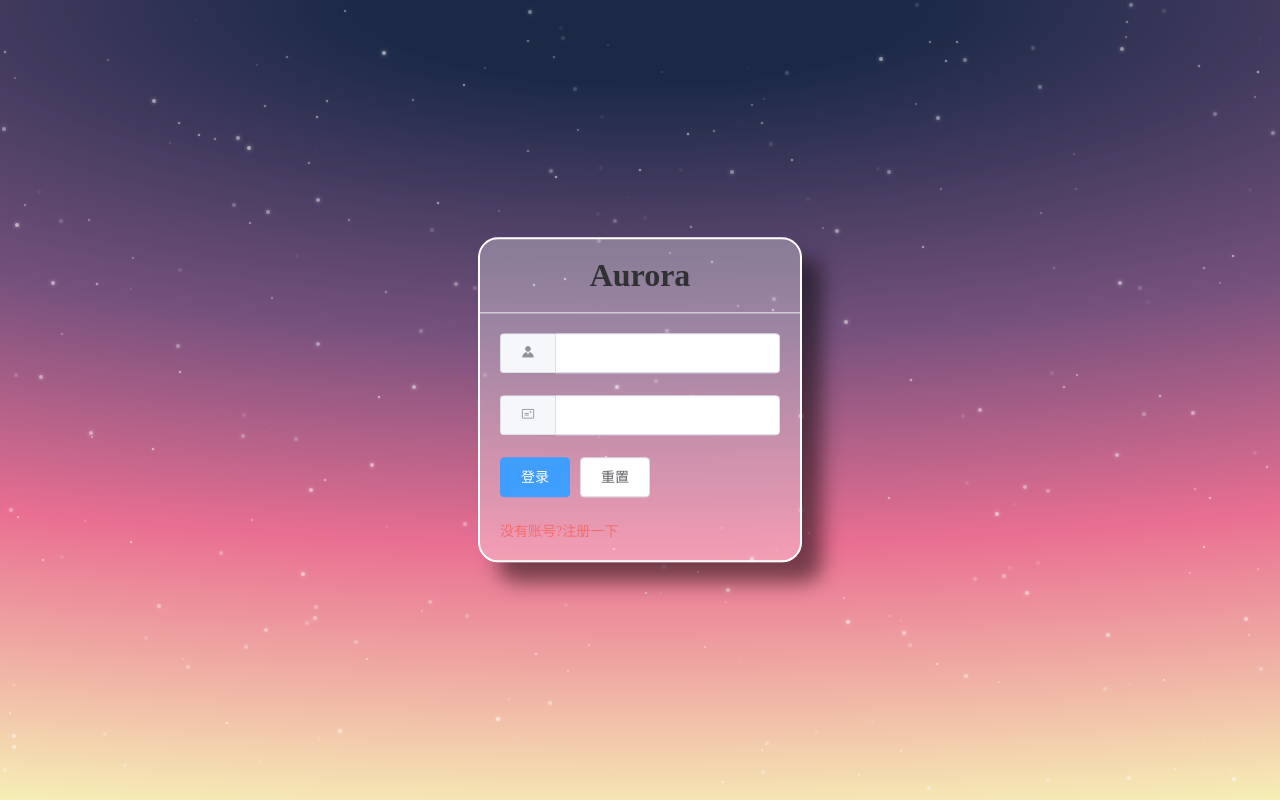
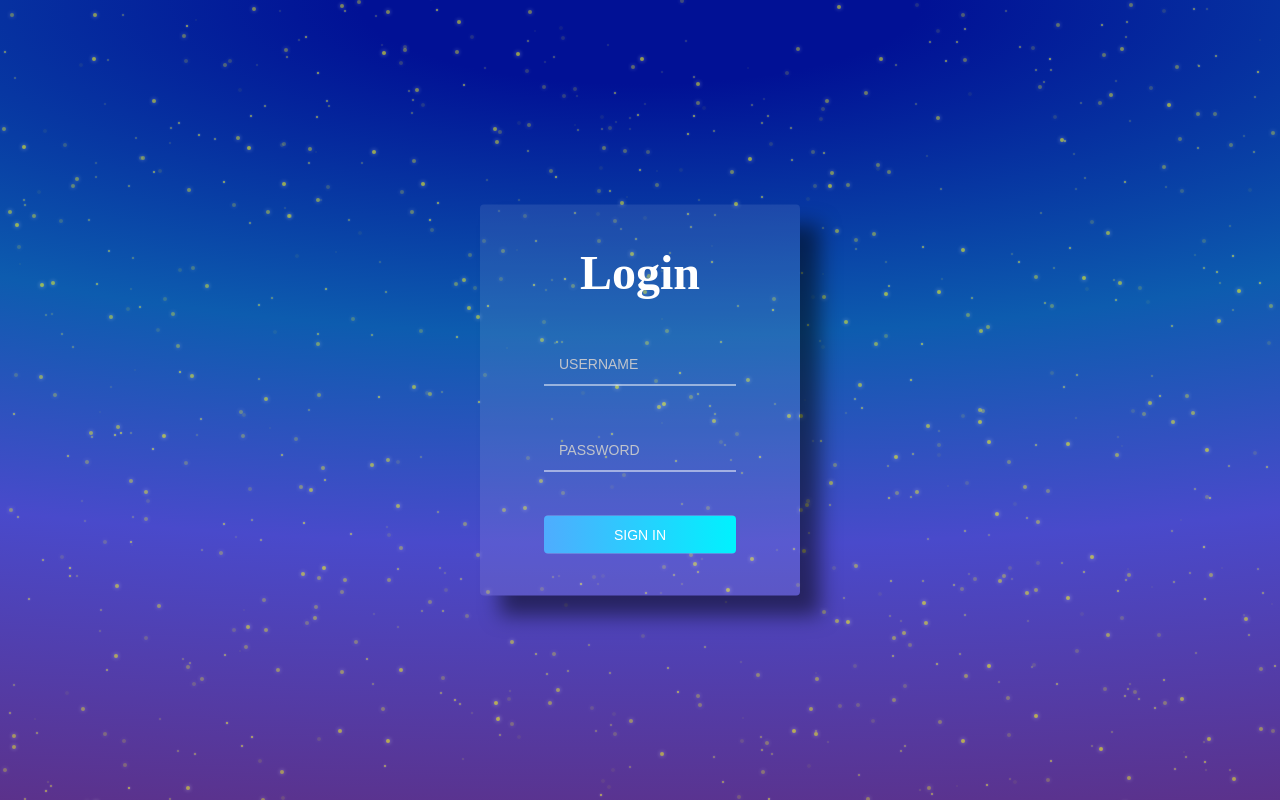
Before and after one commit to SeL-Lgt/Aurora-vue, a Vue app: page /#/login in a window 1280 px wide. Built offline with nearby package versions, Linux system fonts and the light colour scheme.

Commit message:
登录界面重制完成

```diff
--- a/src/router/index.js
+++ b/src/router/index.js
@@ -4,6 +4,7 @@ import Router from 'vue-router';
 Vue.use(Router)
 import home from './model/home'
 import basicInformation from './model/basicInformation';
+import interfaceStatus from "./model/interfaceStatus";
 
 /**
  * 重写路由的push方法
@@ -20,19 +21,20 @@ export default new Router({
       path: '/',
       meta: {title: '首页'},
       component: () => import('@/views/common/home'),
-      // redirect: '/login',
+      redirect: '/login',
       children: [
         home,
-        basicInformation
+        basicInformation,
+        interfaceStatus
       ]
     }, {
       path: '/login',
-      name:'login',
+      name: 'login',
       meta: {title: '登录'},
       component: () => import('@/views/common/login')
     }, {
       path: '/registered',
-      name:'registered',
+      name: 'registered',
       meta: {title: '注册'},
       component: () => import('@/views/common/registered')
     },
--- /dev/null
+++ b/src/router/model/interfaceStatus.js
@@ -0,0 +1,17 @@
+import tempVue from "@/views/pages/index"; //中间组件
+import interfaceStatusInformation from "@/views/pages/Interface/interfaceInformation";
+
+export default {
+  path:'/interfaceStatus',
+  name:'interfaceStatus',
+  redirect:'/interfaceStatus/interfaceStatusInformation',
+  component:tempVue,
+  children:[{
+    path:'interfaceStatusInformation',
+    name:'interfaceStatusInformation',
+    meta:{
+      title:'接口状态'
+    },
+    component: interfaceStatusInformation
+  }]
+}
--- a/src/views/common/login.vue
+++ b/src/views/common/login.vue
@@ -3,26 +3,20 @@
     <div class="sky" ref="sky">
       <canvas ref="canvas"></canvas>
       <el-card class="myCard" shadow="always">
-        <div slot="header">
-          <h1 style="text-align: center">Aurora</h1>
-        </div>
+        <h1 style="color:#fff;text-align: center;font-size: 3em">Login</h1>
         <el-form :model="form" :rules="form" :ref="form">
           <el-form-item prop="account">
-            <el-input v-model="form.account">
-              <template slot="prepend"><i class="el-icon-s-custom"></i></template>
+            <el-input v-model="form.account" placeholder="username">
             </el-input>
           </el-form-item>
           <el-form-item prop="password">
-            <el-input v-model="form.password" type="password">
-              <template slot="prepend"><i class="el-icon-postcard"></i></template>
+            <el-input v-model="form.password" placeholder="password" type="password">
             </el-input>
           </el-form-item>
           <el-form-item>
-            <el-button type="primary" @click="login">登录</el-button>
-            <el-button @click="resetForm(form)">重置</el-button>
+            <el-button class="SignButton" @click="$router.push({name:'home'})">Sign in</el-button>
           </el-form-item>
         </el-form>
-        <el-link type="danger" :underline="false" @click="$router.push({name:'registered'})">没有账号?注册一下</el-link>
       </el-card>
     </div>
   </div>
@@ -52,7 +46,7 @@
           _width = _this.$refs.sky.width,
           _height = _this.$refs.sky.height,
           stars = [],
-          initStarsPopulation = 300;
+          initStarsPopulation = 900;
 
 
       function Star(id, x, y) {
@@ -61,7 +55,7 @@
         this.y = y;
         this.r = Math.floor(Math.random() * 2) + 1;
         const alpha = (Math.floor(Math.random() * 10) + 1) / 10 / 2;
-        this.color = "rgba(255,255,255," + alpha + ")"
+        this.color = "rgba(255,255,0," + alpha + ")"
       }
 
       Star.prototype.draw = function () {
@@ -114,7 +108,8 @@
 
 <style scoped>
   .sky {
-    background: radial-gradient(220% 105% at top center, #1b2947 10%, #75517d 40%, #e96f92 65%, #f7f7b8);
+    /*background: radial-gradient(220% 105% at top center, #1b2947 10%, #75517d 40%, #e96f92 65%, #f7f7b8);*/
+    background: radial-gradient(220% 105% at top center, #011195 10%, #0d5caf 40%, #494acb 65%, #5c3087);
     height: 100vh;
     overflow: hidden;
   }
@@ -132,13 +127,12 @@
   .star {
     width: 2px;
     height: 2px;
-    background: #f7f7b8;
+    background: #f5fd00;
     position: absolute;
     top: 0;
     left: 0;
     backface-visibility: hidden;
   }
-
 
   .myCard {
     position: absolute;
@@ -146,11 +140,56 @@
     top: 50%;
     transform: translateX(-50%) translateY(-50%);
     width: 25%;
-    background-color: rgba(255, 255, 255, .3);
-    border: 2px solid white;
+    background-color: rgba(255, 255, 255, 0.09);
+    border: 0px solid white;
     box-shadow: 20px 20px 20px rgba(0, 0, 0, .5);
-    border-radius: 20px;
     z-index: 100;
+  }
+
+  .el-card >>> .el-card__body {
+    padding: 40px;
+  }
+
+  .el-input {
+    border-bottom: 1px solid #fff;
+  }
+
+  .el-input >>> .el-input__inner {
+    border: 0px;
+    background: #fff0;
+    color: #fff;
+  }
+
+  .el-input >>> .el-input__inner::placeholder {
+    text-transform: uppercase;
+  }
+
+  .el-form {
+    width: 80%;
+    position: relative;
+    left: 50%;
+    top: 50%;
+    transform: translateX(-50%);
+  }
+
+  .el-form-item >>> .el-form-item__content {
+    text-align: center;
+  }
+
+  .el-form-item {
+    margin-top: 44px;
+    margin-bottom: 0px;
+  }
+
+  .SignButton {
+    color: white;
+    border: 0px;
+    width: 100%;
+    background-image: linear-gradient(to right, #4facfe 0%, #00f2fe 100%);
+    text-transform: uppercase;
+  }
+  .SignButton:hover{
+    color: #22affa;
   }
 
   @keyframes rotate {
--- a/src/views/common/sidebar.vue
+++ b/src/views/common/sidebar.vue
@@ -83,6 +83,11 @@
                 title: '供应商数据12312231',
               }
             ]
+          },
+          {
+            icon: 'el-icon-s-home',
+            index: '/interfaceStatus',
+            title: '设备接口状态'
           }
         ]
       }
--- /dev/null
+++ b/src/views/pages/Interface/interfaceInformation.vue
@@ -0,0 +1,69 @@
+<template>
+  <div id="interfaceInformation">
+    <el-card class="box-card">
+      <!--
+         表格位置
+     -->
+      <el-table :data="tableData">
+        <div v-for="(item,index) in tableListName" :key="index">
+          <el-table-column
+              :prop="item.key"
+              :label="item.title"
+              align="center"
+          ></el-table-column>
+        </div>
+        <el-table-column align="center" fixed="right" label="操作">
+          <template >
+            <el-button type="text" @click="drawer=true">编辑</el-button>
+          </template>
+        </el-table-column>
+      </el-table>
+    </el-card>
+
+    <el-drawer title="编辑信息" :visible.sync="drawer">
+
+    </el-drawer>
+  </div>
+</template>
+
+<script>
+  export default {
+    name: "interfaceInformation",
+    data() {
+      return {
+        drawer: false,//抽屉
+        tableListName: [ {
+          title: '接口描述',
+          key: 'InterfaceDescription'
+        }, {
+          title: 'ipv4地址',
+          key: 'ipv4address'
+        }, {
+          title: '子网掩码',
+          key: 'SubnetMask'
+        }, {
+          title: '接口类型',
+          key: 'InterfaceType'
+        }, {
+          title: 'mac地址',
+          key: 'macAddress'
+        },{
+          title: '接口状态',
+          key: 'InterfaceStatus'
+        }],
+        tableData: [{
+          InterfaceStatus: 12,
+          ipv4address: "192.168.0.1",
+          SubnetMask: "255.255.255.0",
+          InterfaceType: '接口类型',
+          macAddress: '12-F0-05-92-C0-BB',
+          InterfaceDescription: '作为xxxxxxxx'
+        }]
+      }
+    }
+  }
+</script>
+
+<style scoped>
+
+</style>
```
